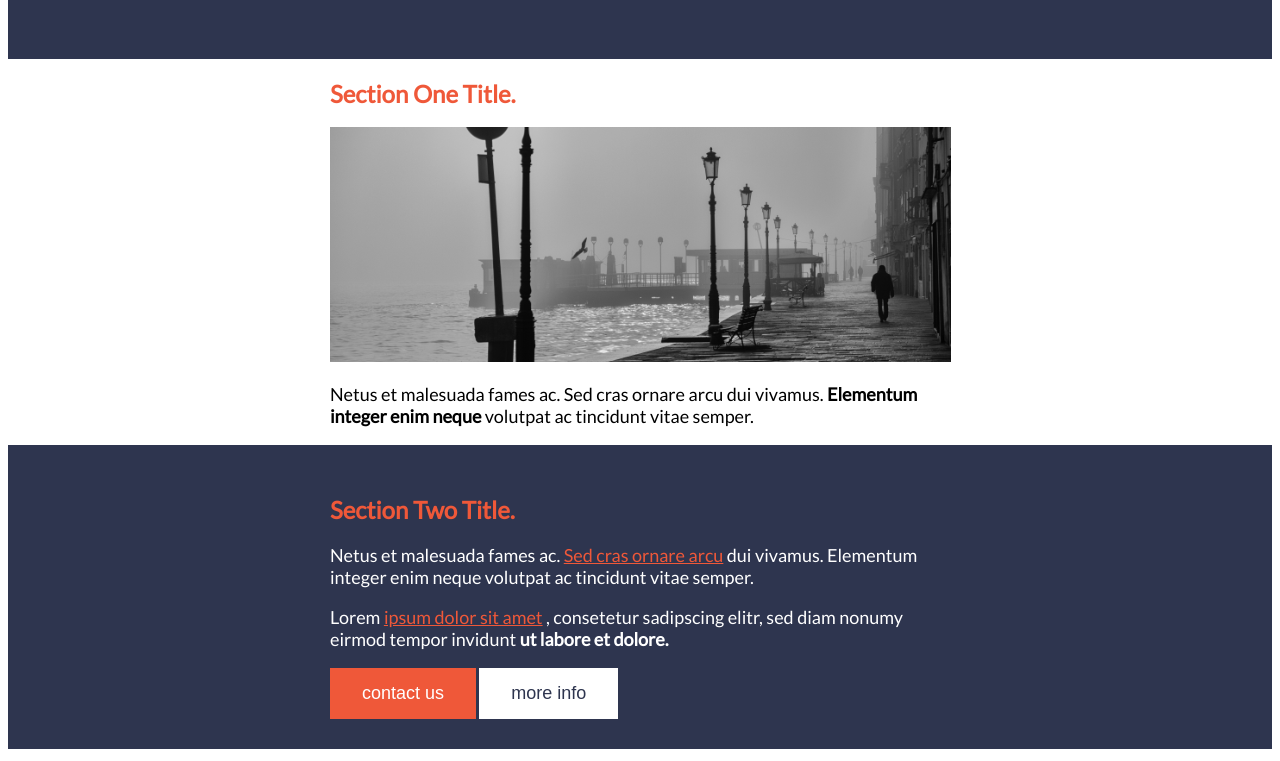
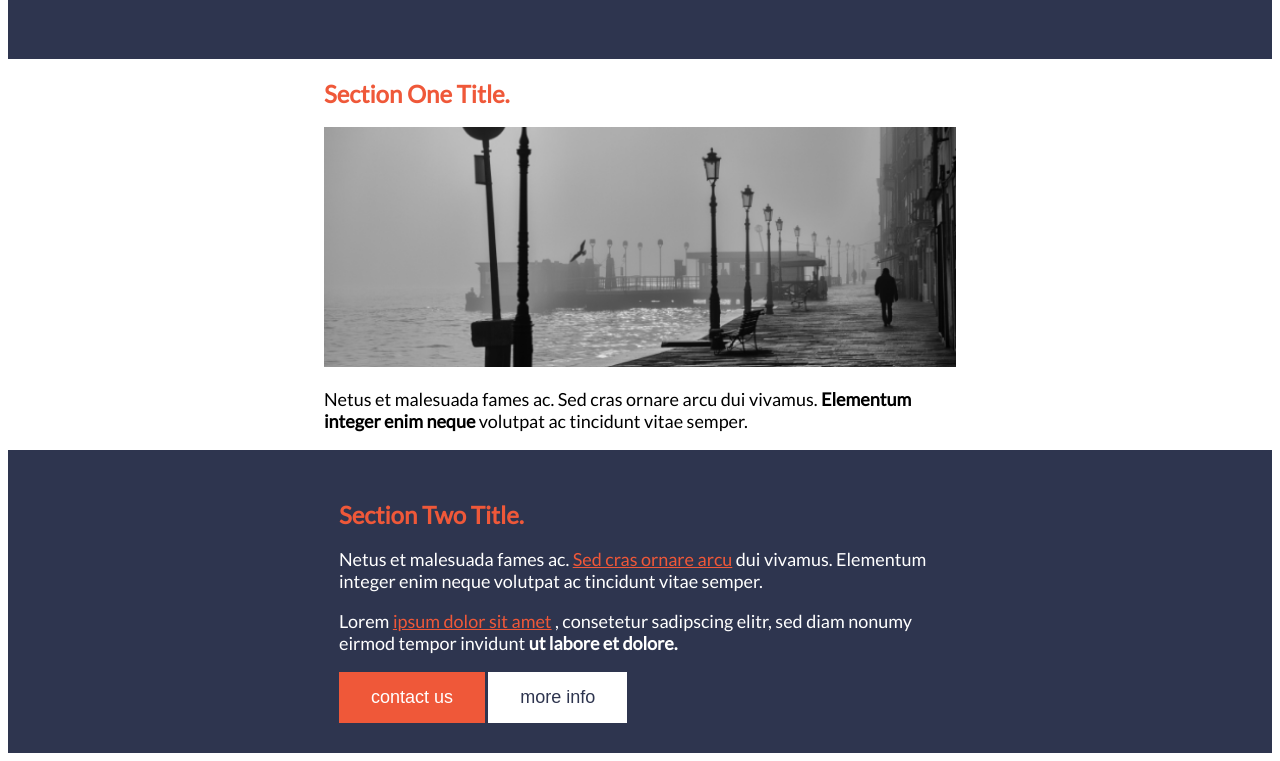
Before and after one commit to DevShruti/simple-css-exercise-scrimba, a plain HTML site: page index.html in a window 1280 px wide. Shown: the part 164-925 px from the top of the page. Drawn offline with Linux system fonts and the light colour scheme.

Commit message:
adjusted width of container and img

```diff
--- a/index.css
+++ b/index.css
@@ -3,8 +3,12 @@ body {
 }
 
 .container {
-  width: 620px;
+  width: 50%;
   margin: 0 auto;
+}
+
+img {
+  width: 100%;
 }
 
 .header {
```
